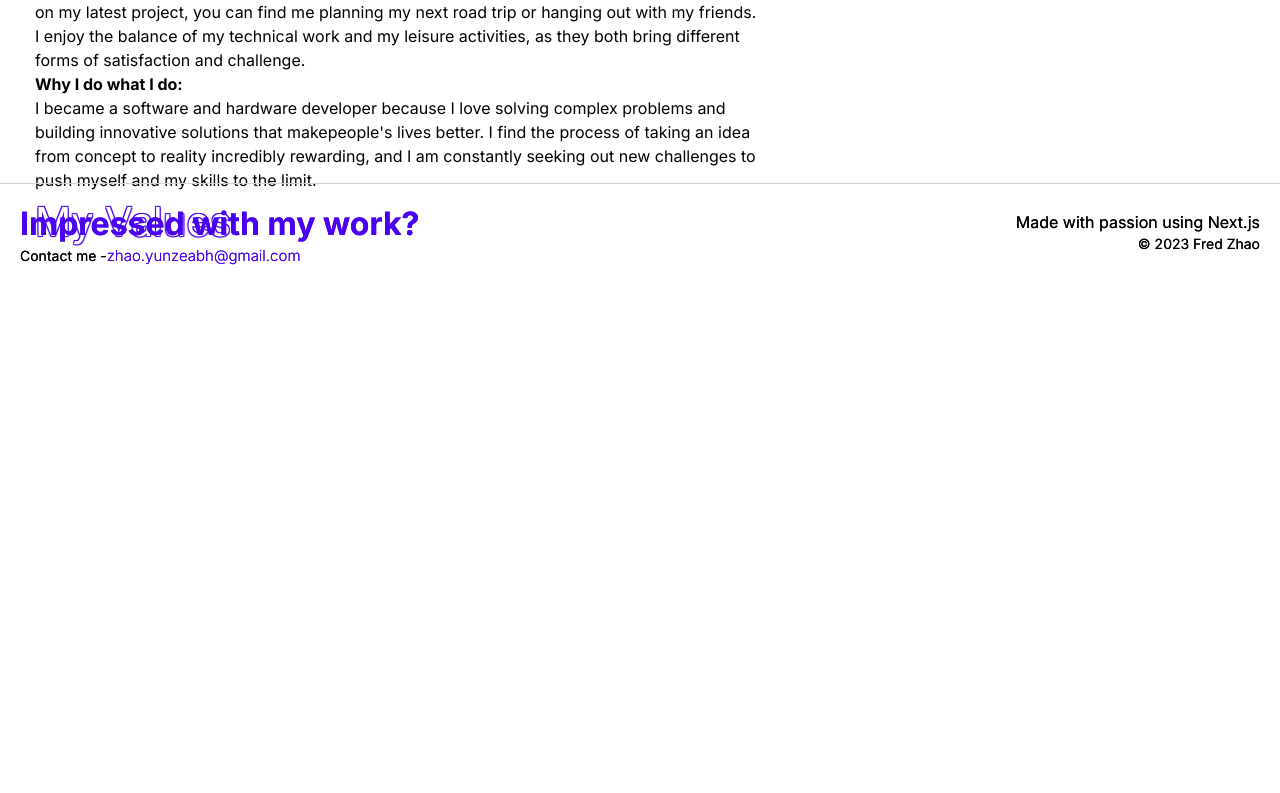
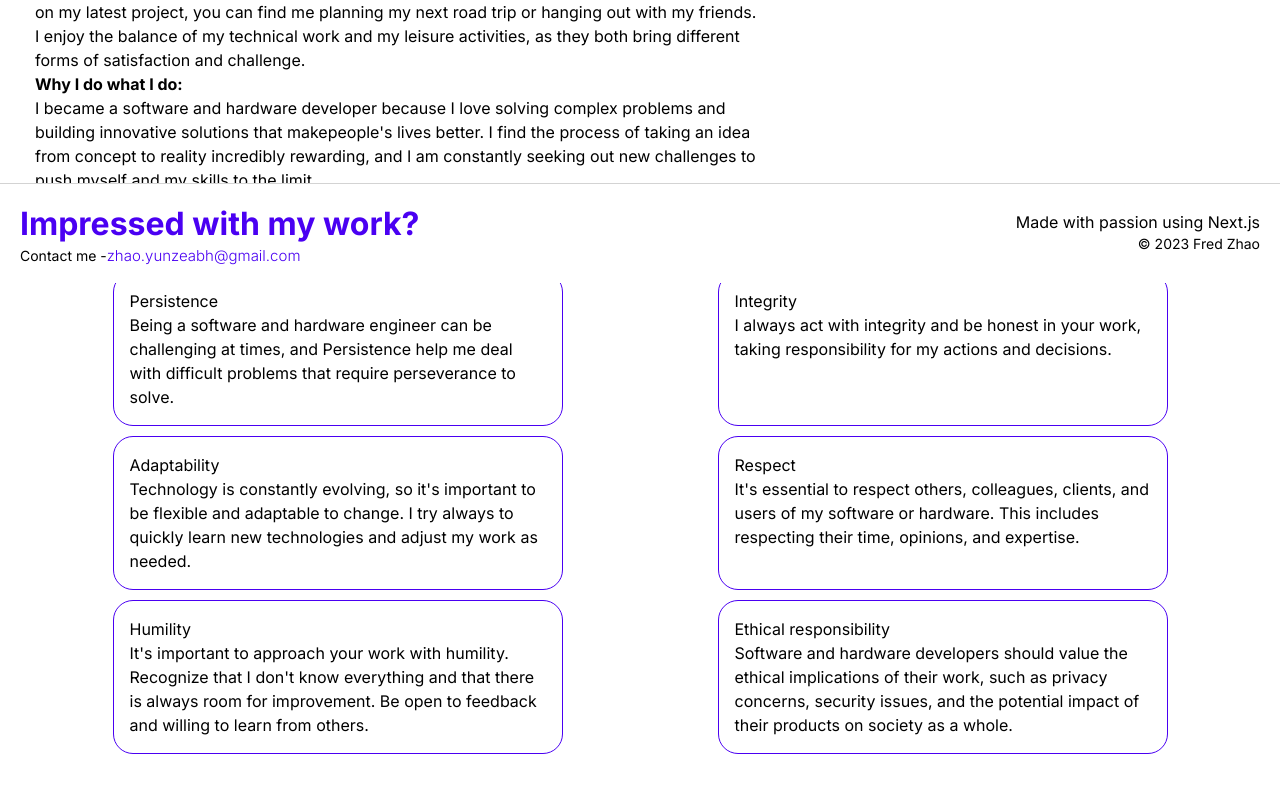
Before and after one commit to Yunzez/portfolio, a Next.js app in the folder portfolio/: page /about in a window 1280 px wide. Shown: the part 517-1310 px from the top of the page. Before the commit the page ends 924 px from the top, so only its background shows below. Built offline with nearby package versions, Linux system fonts and the light colour scheme.

Commit message:
add value card

```diff
--- a/portfolio/app/about/page.tsx
+++ b/portfolio/app/about/page.tsx
@@ -14,6 +14,15 @@ const OutlinedText = styled.h2`
 
 const AboutWrapper = styled.div`
   padding: 35px;
+`;
+
+const ValueCard = styled.div`
+  margin-bottom: 10px;
+  border: 1px solid ${theme.themePurple};
+  border-radius: ${theme.radiusSm};
+  padding: ${theme.gapXl};
+  width: 450px;
+  flex-shrink: 0;
 `;
 
 const AboutPage: React.FC = () => {
@@ -42,7 +51,7 @@ const AboutPage: React.FC = () => {
             mobile application for iOS and Android platforms.
           </p>
 
-          <b>What I’m doing right now:</b>
+          <b>What {`I'm`} doing right now:</b>
           <p>
             I am a software developer who loves to code and create new programs.
             When I am not working on my latest project, you can find me planning
@@ -64,6 +73,60 @@ const AboutPage: React.FC = () => {
       </div>
       <div>
         <OutlinedText>My Values</OutlinedText>
+        <section className="flex justify-around flex-wrap">
+          <ValueCard>
+            <div>Persistence</div>
+            <div>
+              Being a software and hardware engineer can be challenging at
+              times, and Persistence help me deal with difficult problems that
+              require perseverance to solve.
+            </div>
+          </ValueCard>
+
+          <ValueCard>
+            <div>Integrity</div>
+            <div>
+              I always act with integrity and be honest in your work, taking
+              responsibility for my actions and decisions.
+            </div>
+          </ValueCard>
+
+          <ValueCard>
+            <div>Adaptability</div>
+            <div>
+              Technology is constantly evolving, so it's important to be
+              flexible and adaptable to change. I try always to quickly learn
+              new technologies and adjust my work as needed.
+            </div>
+          </ValueCard>
+
+          <ValueCard>
+            <div>Respect</div>
+            <div>
+              {`It's`} essential to respect others, colleagues, clients, and
+              users of my software or hardware. This includes respecting their
+              time, opinions, and expertise.
+            </div>
+          </ValueCard>
+          <ValueCard>
+            <div>Humility</div>
+            <div>
+              {`It's`} important to approach your work with humility. Recognize
+              that I {`don't`} know everything and that there is always room for
+              improvement. Be open to feedback and willing to learn from others.
+            </div>
+          </ValueCard>
+
+          <ValueCard>
+            <div>Ethical responsibility</div>
+            <div>
+              Software and hardware developers should value the ethical
+              implications of their work, such as privacy concerns, security
+              issues, and the potential impact of their products on society as a
+              whole.
+            </div>
+          </ValueCard>
+        </section>
       </div>
     </AboutWrapper>
   );
--- a/portfolio/app/theme/themedComponents.tsx
+++ b/portfolio/app/theme/themedComponents.tsx
@@ -11,6 +11,7 @@ export const FooterWrapper = styled.div`
   display: flex;
   justify-content: center;
   align-items: center;
+  background-color: white;
 `;
 
 interface PurpleTextProps {
```
